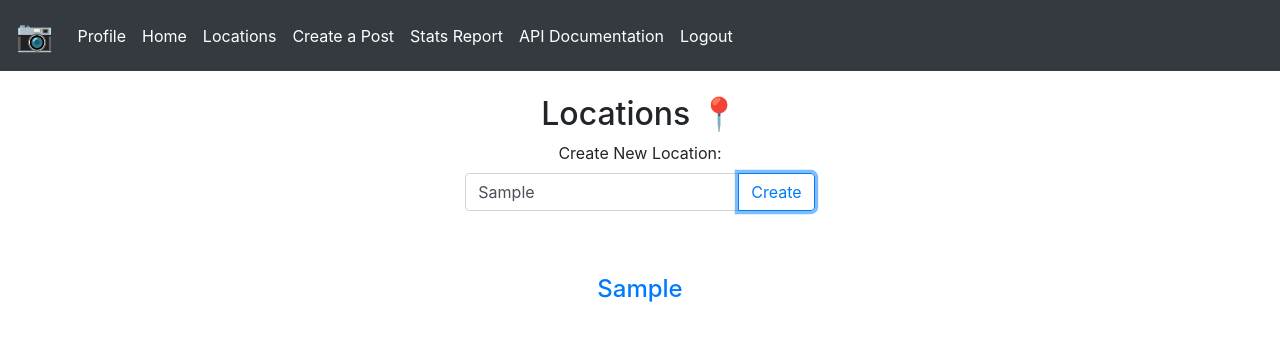
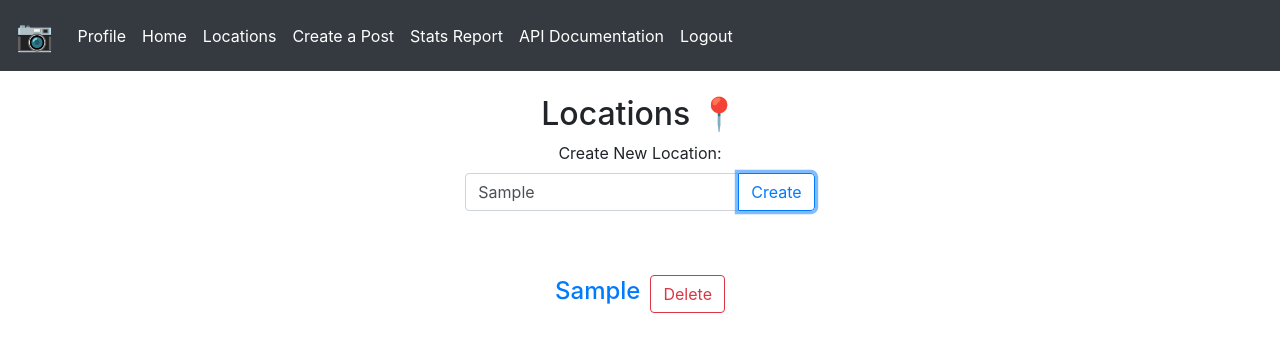
Before and after one commit to RoyArka/Image_Board_App, a website: page Front-End/home.html in a window 1280 px wide. Both pictures are taken after typing "Sample" into the empty fields and a click on the button "Create". Drawn offline with nearby package versions, Linux system fonts and the light colour scheme; no server answers.

Commit message:
added delete button for dom creation on home page for each location

```diff
--- a/Front-End/css/home.css
+++ b/Front-End/css/home.css
@@ -1,3 +1,7 @@
 #nav-logo {
     font-size: 30px;
 }
+
+.delete-button {
+    margin-left: 10px;
+}
--- a/Front-End/js/home.js
+++ b/Front-End/js/home.js
@@ -17,12 +17,19 @@ const PUT = "PUT";
 const xhttp = new XMLHttpRequest();
 const AUTHBEARER = "Bearer ";
 
+//Creates div around each location link
+const createDiv = () => {
+  const div = document.createElement("div");
+  return div;
+};
+
 //Creates title link for locations
 const createLocTitle = (inputLocation) => {
   const locTitle = document.createElement("h4");
   locTitle.innerHTML = inputLocation;
   locTitle.setAttribute("id", inputLocation);
   locTitle.setAttribute("onclick", "setLocationID(this.id)");
+  locTitle.setAttribute("class", "d-inline-flex");
   return locTitle;
 };
 
@@ -39,19 +46,34 @@ const setLocationID = (locationId) => {
   localStorage.setItem("location-id", locationId);
 };
 
+//Creates delete button for location
+const createDeleteButton = (inputLocation) => {
+  const button = document.createElement("button");
+  button.setAttribute("id", inputLocation);
+  button.setAttribute("class", "btn btn-outline-danger delete-button");
+  button.innerHTML = "Delete";
+  return button;
+};
+
 //Creates Location Block
 const createLocation = () => {
   //root location for appending locations
   const root = document.getElementById("rootLocations");
   //Grabing location from input
   const inputLocation = document.getElementById("inputLocation").value;
+  //Location Div
+  const div = createDiv();
   //Location title
   const locTitle = createLocTitle(inputLocation);
   //Link for locations
   const link = createLink(inputLocation);
+  //Delete Button
+  const deleteButton = createDeleteButton(inputLocation);
   //appending elements
-  root.appendChild(link);
-  link.append(locTitle);
+  root.appendChild(div);
+  div.append(link);
+  link.appendChild(locTitle);
+  link.appendChild(deleteButton);
   //Call POST function
   locationPost();
 };
@@ -91,13 +113,17 @@ const locationGet = () => {
   xhttp.onreadystatechange = function () {
     if (this.readyState == 4 && this.status == HTTP_STATUS_CODE_OK) {
       const rootLocations = document.getElementById("rootLocations");
-      const locationsResponse = JSON.parse(this.response);
-
+      const locationsResponse = JSON.parse(this.response).response;
+      console.log(locationsResponse);
       locationsResponse.forEach((location) => {
+        const div = createDiv();
         const link = createLink(location.Name);
         const locTitle = createLocTitle(location.Name);
-        rootLocations.appendChild(link);
+        const deleteButton = createDeleteButton(location.Name);
+        rootLocations.appendChild(div);
+        div.append(link);
         link.appendChild(locTitle);
+        link.appendChild(deleteButton);
       });
     }
   };
```
Also changed, not shown: Front-End/home.html (+10 -0 lines).
